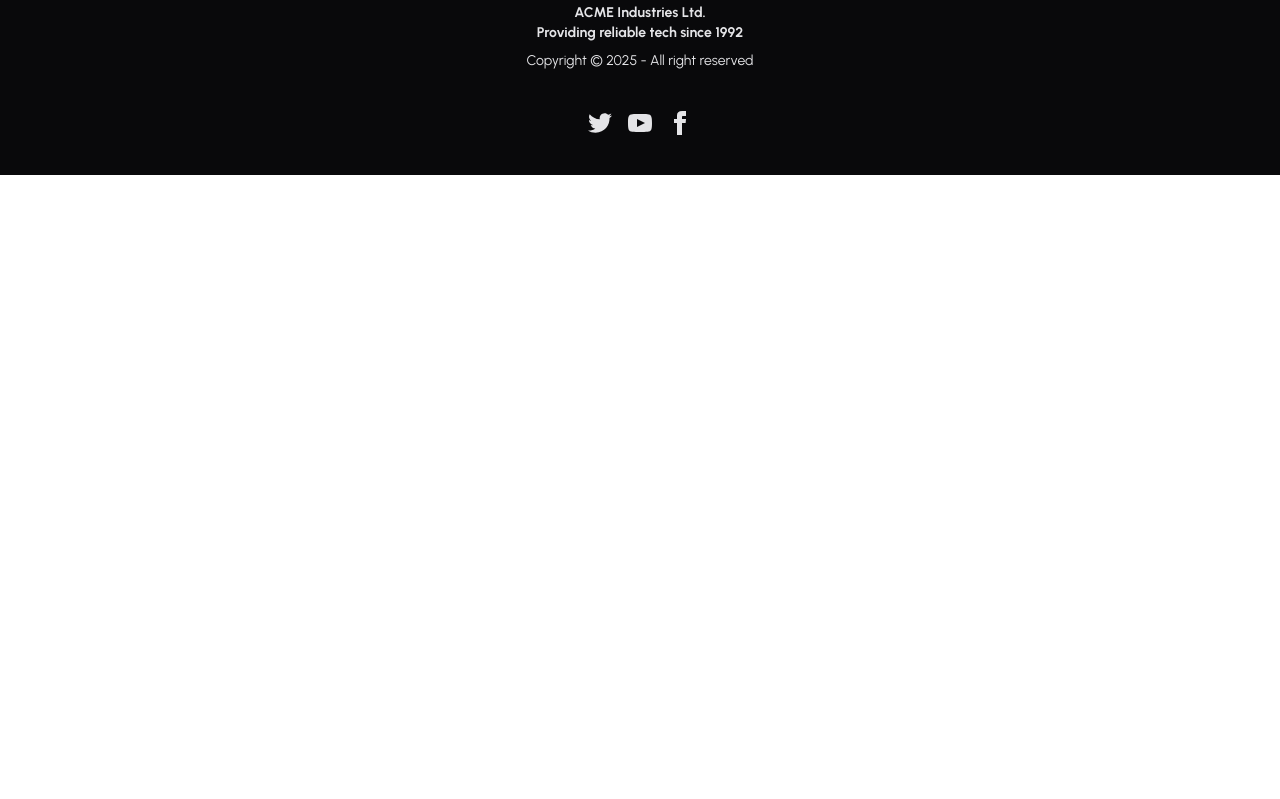
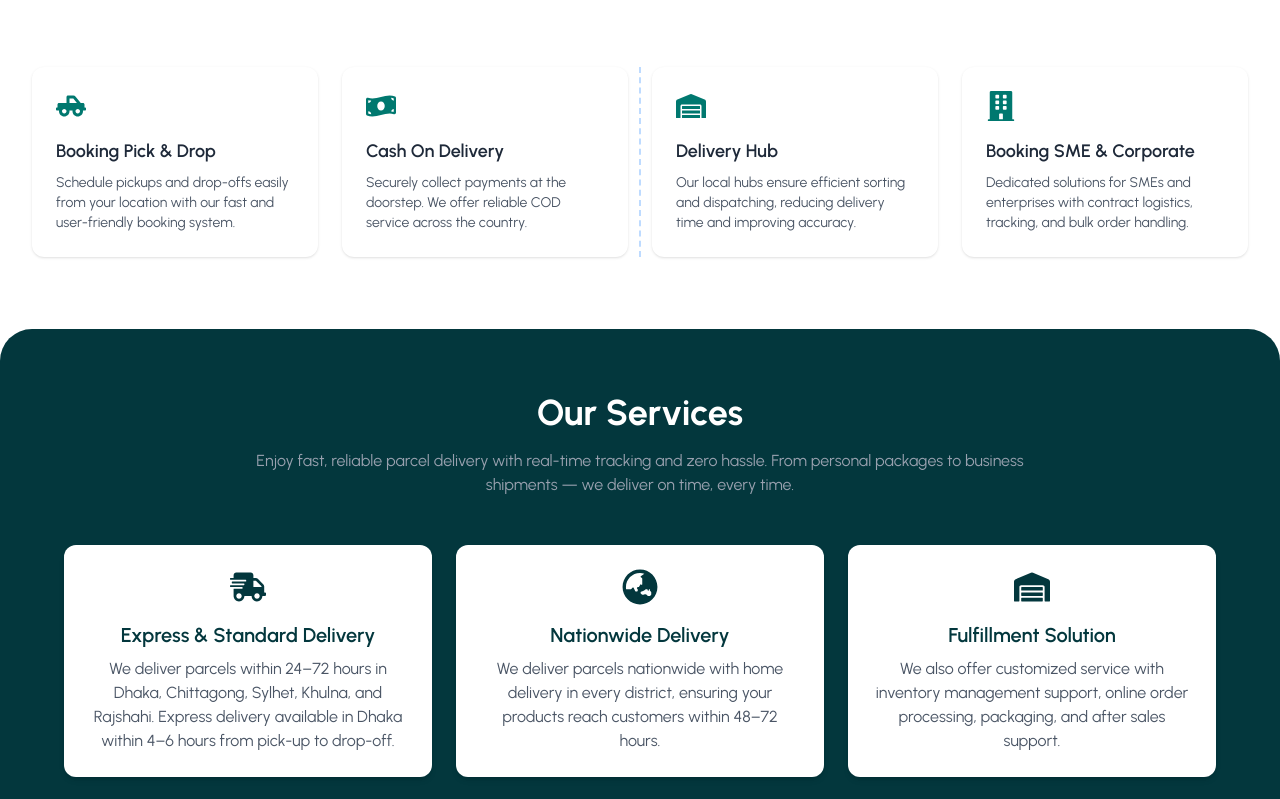
Before and after one commit to MMunim90/zap-shift-web-app-client, a React (Vite) app: page / in a window 1280 px wide. Shown: the part 740-1539 px from the top of the page. Before the commit the page ends 915 px from the top, so only its background shows below. Built offline with nearby package versions, Linux system fonts and the light colour scheme.

Commit message:
added how it works and our service section

```diff
--- a/package.json
+++ b/package.json
@@ -13,6 +13,7 @@
     "@tailwindcss/vite": "^4.1.10",
     "react": "^19.1.0",
     "react-dom": "^19.1.0",
+    "react-icons": "^5.5.0",
     "react-responsive-carousel": "^3.2.23",
     "react-router": "^7.6.2",
     "tailwindcss": "^4.1.10"
--- a/src/layouts/RootLayout.jsx
+++ b/src/layouts/RootLayout.jsx
@@ -5,7 +5,7 @@ import Footer from '../pages/shared/Footer/Footer';
 
 const RootLayout = () => {
     return (
-        <div>
+        <div className='space-y-6'>
             <Navbar></Navbar>
             <Outlet></Outlet>
             <Footer></Footer>
--- a/src/pages/Home/Home/Home.jsx
+++ b/src/pages/Home/Home/Home.jsx
@@ -1,10 +1,14 @@
 import React from 'react';
 import Banner from '../Banner/Banner';
+import Services from '../Services/Services.jsx';
+import HowItWorks from '../HowItWorks/HowItWorks.jsx';
 
 const Home = () => {
     return (
-        <div>
+        <div className='space-y-6'>
             <Banner/>
+            <HowItWorks></HowItWorks>
+            <Services></Services>
         </div>
     );
 };
--- /dev/null
+++ b/src/pages/Home/HowItWorks/HowItWorks.jsx
@@ -0,0 +1,64 @@
+import React from "react";
+import {
+  FaTruckPickup,
+  FaMoneyBillWave,
+  FaWarehouse,
+  FaBuilding,
+} from "react-icons/fa";
+
+const steps = [
+  {
+    title: "Booking Pick & Drop",
+    description:
+      "Schedule pickups and drop-offs easily from your location with our fast and user-friendly booking system.",
+    icon: FaTruckPickup,
+  },
+  {
+    title: "Cash On Delivery",
+    description:
+      "Securely collect payments at the doorstep. We offer reliable COD service across the country.",
+    icon: FaMoneyBillWave,
+  },
+  {
+    title: "Delivery Hub",
+    description:
+      "Our local hubs ensure efficient sorting and dispatching, reducing delivery time and improving accuracy.",
+    icon: FaWarehouse,
+  },
+  {
+    title: "Booking SME & Corporate",
+    description:
+      "Dedicated solutions for SMEs and enterprises with contract logistics, tracking, and bulk order handling.",
+    icon: FaBuilding,
+  },
+];
+
+const HowItWorks = () => {
+  return (
+    <section className="py-12 px-4 md:px-8">
+      <div className="max-w-7xl mx-auto">
+        <h2 className="text-2xl md:text-3xl font-bold text-white mb-8">How it Works</h2>
+        <div className="grid grid-cols-1 sm:grid-cols-2 lg:grid-cols-4 gap-6 relative">
+          {steps.map((step, index) => (
+            <div
+              key={index}
+              className="bg-white rounded-xl p-6 shadow-sm hover:shadow-md transition-all"
+            >
+              <div className="text-3xl text-teal-700 mb-4">
+                <step.icon />
+              </div>
+              <h3 className="text-lg font-semibold text-gray-800 mb-2">
+                {step.title}
+              </h3>
+              <p className="text-gray-600 text-sm">{step.description}</p>
+            </div>
+          ))}
+
+          <div className="hidden lg:block absolute left-1/2 top-0 h-full border-l-2 border-dashed border-blue-200 transform -translate-x-1/2"></div>
+        </div>
+      </div>
+    </section>
+  );
+};
+
+export default HowItWorks;
--- /dev/null
+++ b/src/pages/Home/Services/Services.jsx
@@ -0,0 +1,69 @@
+import React from "react";
+import ServicesCard from "./ServicesCard";
+import {
+  FaShippingFast,
+  FaGlobeAsia,
+  FaWarehouse,
+  FaMoneyBillWave,
+  FaHandshake,
+  FaUndo,
+} from "react-icons/fa";
+
+const servicesData = [
+  {
+    title: "Express & Standard Delivery",
+    description:
+      "We deliver parcels within 24–72 hours in Dhaka, Chittagong, Sylhet, Khulna, and Rajshahi. Express delivery available in Dhaka within 4–6 hours from pick-up to drop-off.",
+    Icon: FaShippingFast,
+  },
+  {
+    title: "Nationwide Delivery",
+    description:
+      "We deliver parcels nationwide with home delivery in every district, ensuring your products reach customers within 48–72 hours.",
+    Icon: FaGlobeAsia,
+  },
+  {
+    title: "Fulfillment Solution",
+    description:
+      "We also offer customized service with inventory management support, online order processing, packaging, and after sales support.",
+    Icon: FaWarehouse,
+  },
+  {
+    title: "Cash on Home Delivery",
+    description:
+      "100% cash on delivery anywhere in Bangladesh with guaranteed safety of your product.",
+    Icon: FaMoneyBillWave,
+  },
+  {
+    title: "Corporate Service / Contract In Logistics",
+    description:
+      "Customized corporate services which includes warehouse and inventory management support.",
+    Icon: FaHandshake,
+  },
+  {
+    title: "Parcel Return",
+    description:
+      "Through our reverse logistics facility we allow end customers to return or exchange their products with online business merchants.",
+    Icon: FaUndo,
+  },
+];
+
+const Services = () => {
+    return (
+        <section className="py-16 px-4 md:px-12 bg-[#03373D] rounded-4xl">
+      <div className="max-w-6xl mx-auto">
+        <h2 className="text-3xl md:text-4xl text-white font-bold text-center mb-4">Our Services</h2>
+        <p className="text-center text-gray-400 max-w-3xl mx-auto mb-12">
+          Enjoy fast, reliable parcel delivery with real-time tracking and zero hassle. From personal packages to business shipments — we deliver on time, every time.
+        </p>
+        <div className="grid grid-cols-1 sm:grid-cols-2 lg:grid-cols-3 gap-6">
+          {servicesData.map((service, index) => (
+            <ServicesCard key={index} service={service}></ServicesCard>
+          ))}
+        </div>
+      </div>
+    </section>
+    );
+};
+
+export default Services;
--- /dev/null
+++ b/src/pages/Home/Services/ServicesCard.jsx
@@ -0,0 +1,14 @@
+import React from "react";
+
+const ServicesCard = ({service}) => {
+    const {Icon, title, description} = service
+  return (
+    <div className="bg-white rounded-xl shadow-md p-6 text-center hover:shadow-lg transition-all duration-300 transform hover:bg-[#CAEB66]">
+      <div className="text-4xl text-[#03373D] mb-4 flex justify-center mx-auto"><Icon /></div>
+      <h3 className="text-xl font-semibold mb-2 text-[#03373D]">{title}</h3>
+      <p className="text-gray-600">{description}</p>
+    </div>
+  );
+};
+
+export default ServicesCard;
```
Also changed, not shown: 1 other file (tests, documents, lock files or other folders).
